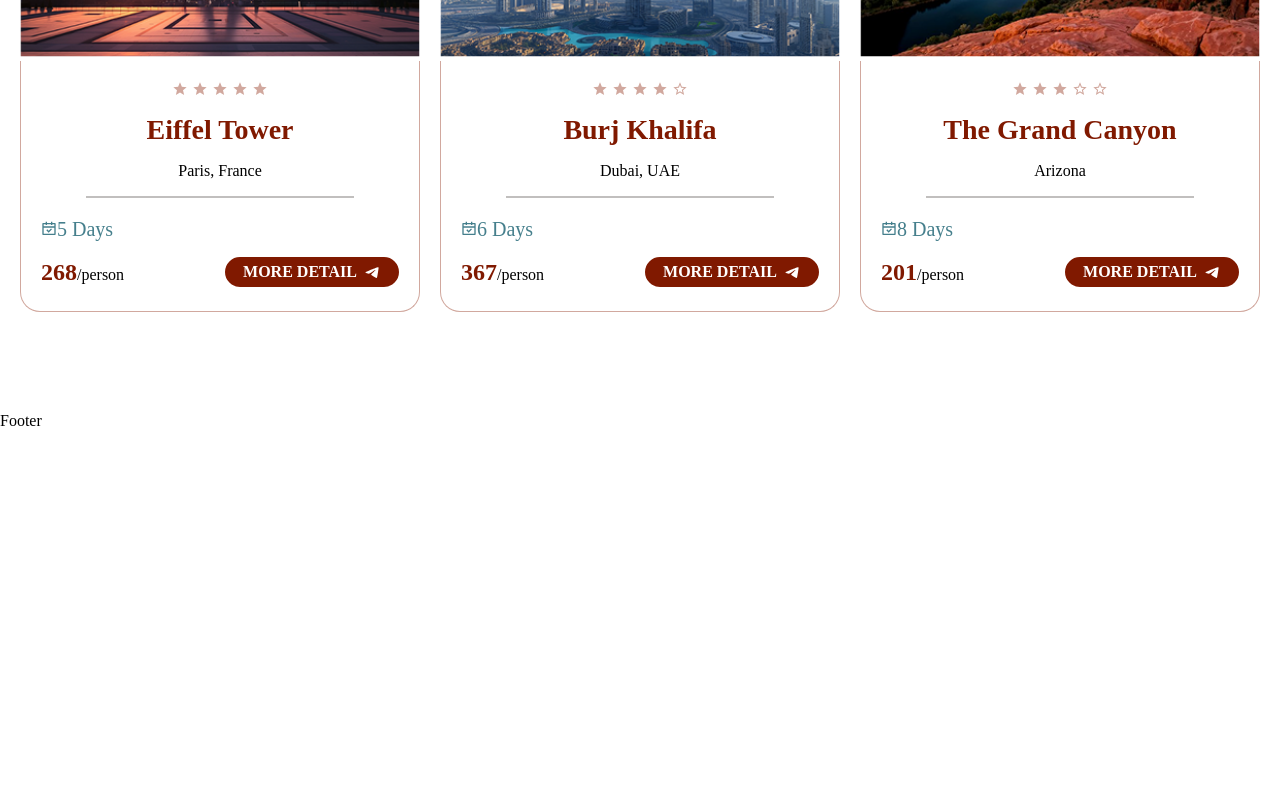
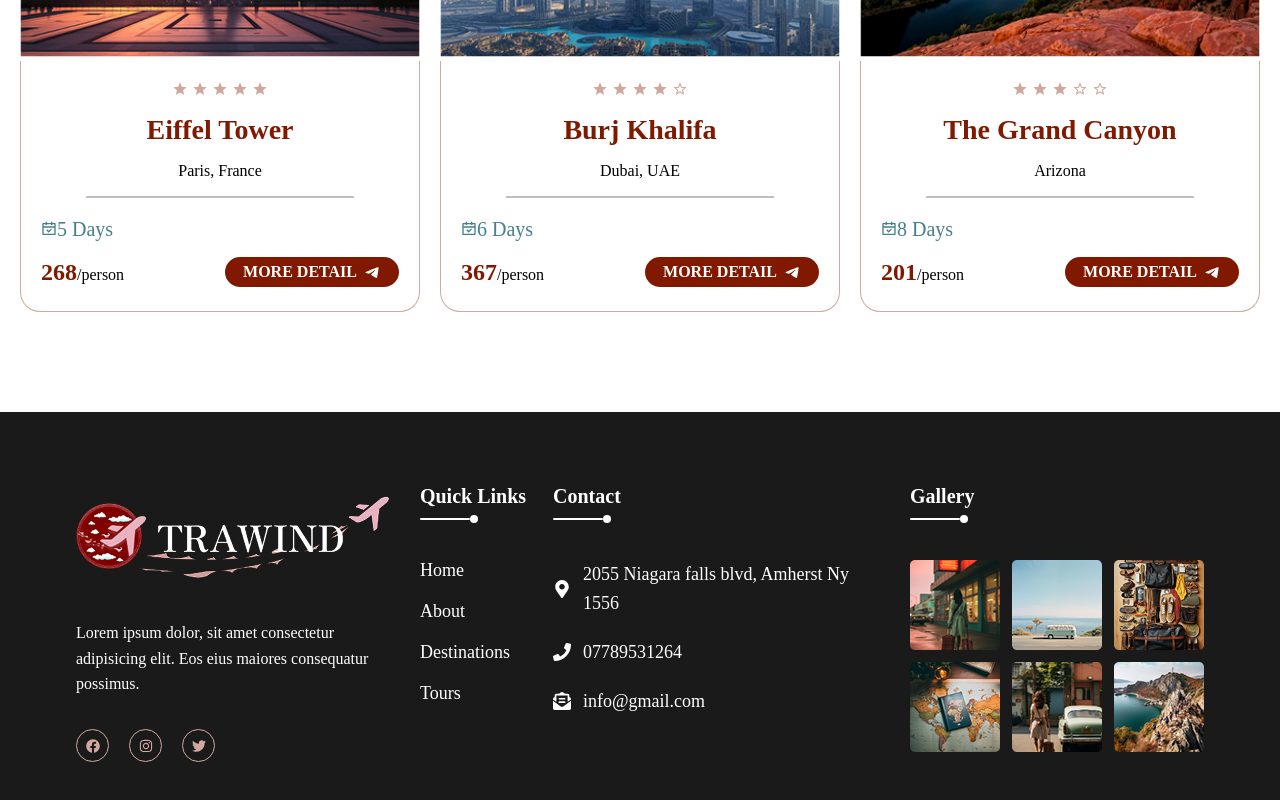
Before and after one commit to sumanmoktan/Travel_Project, a React (Vite) app: page / in a window 1280 px wide. Shown: the part 3978-4778 px from the top of the page. Before the commit the page ends 4408 px from the top, so only its background shows below. Built offline with nearby package versions, Linux system fonts and the light colour scheme; a web font is replaced by a local one.

Commit message:
footer code push in github

```diff
--- a/src/component/footer/Footer.jsx
+++ b/src/component/footer/Footer.jsx
@@ -1,9 +1,101 @@
-import React from 'react'
+import footerlog from "../../assets/footer-logo.png";
+import ScrollLink from "../links/ScrollLinks";
+import {
+  FaFacebook,
+  FaInstagram,
+  FaTwitter,
+  FaMapMarkerAlt,
+  FaPhone,
+  FaEnvelopeOpenText,
+} from "react-icons/fa";
+import { links, footerGallery } from "../../Data";
+import "./footer.css";
 
 const Footer = () => {
   return (
-    <div>Footer</div>
-  )
-}
+    <footer className="footer">
+      <div className="footer-container container grid">
+        <div>
+          <a href="/" className="footer-logo">
+            <img src={footerlog} alt="" className="footer-logo-img" />
+          </a>
+          <p className="footer-description">
+            Lorem ipsum dolor, sit amet consectetur adipisicing elit. Eos eius
+            maiores consequatur possimus.
+          </p>
+          <div className="footer-socials">
+            <a
+              href="https://www.facebook.com/"
+              target="_blank"
+              className="footer-social-link"
+            >
+              <FaFacebook />
+            </a>
+            <a
+              href="https://www.instagram.com/"
+              target="_blank"
+              className="footer-social-link"
+            >
+              <FaInstagram />
+            </a>
+            <a
+              href="https://www.x.com/"
+              target="_blank"
+              className="footer-social-link"
+            >
+              <FaTwitter />
+            </a>
+          </div>
+        </div>
+        <div>
+          <h3 className="footer-title">Quick Links</h3>
+          <ul className="footer-links grid">
+            {links.map((link, index) => {
+              return (
+                <li className="footer-item" key={index}>
+                  <ScrollLink to={link} name={link} className="footer-link" />
+                </li>
+              );
+            })}
+          </ul>
+        </div>
+        <div>
+          <h3 className="footer-title">Contact</h3>
+          <div className="footer-contact grid">
+            <div className="footer-item">
+              <FaMapMarkerAlt className="footer-icon" />
+              <p className="footer-info">
+                2055 Niagara falls blvd, Amherst Ny 1556
+              </p>
+            </div>
+            <div className="footer-item">
+              <FaPhone className="footer-icon" />
+              <p className="footer-info">07789531264</p>
+            </div>
+            <div className="footer-item">
+              <FaEnvelopeOpenText className="footer-icon" />
+              <p className="footer-info">info@gmail.com</p>
+            </div>
+          </div>
+        </div>
+        <div>
+          <h3 className="footer-title">Gallery</h3>
+          <div className="footer-gallery grid">
+            {footerGallery.map((gallary, index) => {
+              return (
+                <img
+                  src={gallary}
+                  alt="photo"
+                  key={index}
+                  className="footer-img"
+                />
+              );
+            })}
+          </div>
+        </div>
+      </div>
+    </footer>
+  );
+};
 
-export default Footer
+export default Footer;
--- a/src/component/footer/footer.css
+++ b/src/component/footer/footer.css
@@ -0,0 +1,99 @@
+.footer{
+    background-color: hsl(var(--hue), 0%, 10%);
+    padding: 4.5rem 3.5rem;
+}
+.footer-container{
+    grid-template-columns: repeat(4, max-content);
+    justify-content: space-between;
+}
+.footer-description,
+.footer-title,
+.footer-link,
+.footer-icon,
+.footer-info{
+    color: var(--white-color);
+}
+
+.footer-description{
+    max-width: 300px;
+    margin-block: 2rem;
+}
+.footer-socials{
+    display: flex;
+    column-gap: 1.25rem;
+}
+
+.footer-social-link{
+    border: 1px solid var(--border-color);
+    width: 33px;
+    height: 33px;
+    border-radius: 50%;
+    color: var(--border-color);
+    display: grid;
+    place-items: center;
+    font-size: var(--small-font-size);
+    transition: background 0.3s, color 0.3s ;
+}
+.footer-social-link:hover{
+    background-color: var(--border-color);
+    color: var(--white-color);
+}
+.footer-title{
+    font-size: var(--larger-font-size);
+    position: relative;
+    padding-bottom: 0.75rem;
+    margin-bottom: 2.5rem;
+}
+
+.footer-title::before,
+.footer-title::after{
+    content: '';
+    position: absolute;
+    background-color: var(--white-color);
+}
+
+.footer-title::before{
+    left: 0;
+    bottom: 0;
+    width: 50px;
+    height: 2px;
+    border-radius: 1rem;
+}
+.footer-title::after{
+    width: 8px;
+    height: 8px;
+    border-radius: 50%;
+    bottom: -3px;
+    left: 50px;
+}
+
+.footer-links,
+.footer-contact{
+    row-gap: 1.25rem;
+}
+.footer-link{
+    font-size: var(--large-font-size);
+    text-transform: capitalize;
+    transition: color 0.3s;
+}
+.footer-link:hover{
+    color: var(--border-color);
+}
+.footer-item{
+    display: flex;
+    align-items: center;
+    column-gap: 0.75rem;
+}
+.footer-icon{
+    font-size: var(--large-font-size);
+}
+
+.footer-info{
+    font-size: var(--large-font-size);
+    max-width: 300px;
+}
+
+.footer-gallery{
+    grid-template-columns: repeat(3, max-content);
+    gap:0.75rem
+}
```
